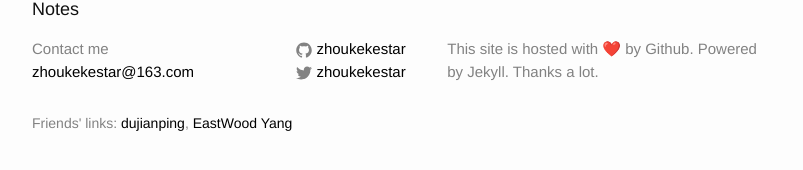
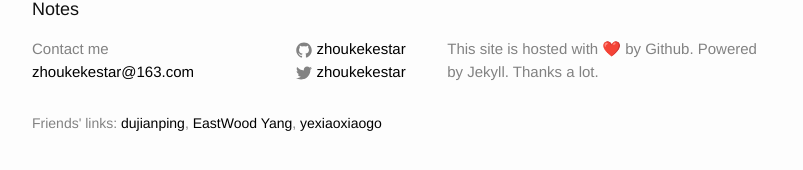
Before and after one commit to zhoukekestar/notes, a Jekyll site: the page built from index.html, in a window 1280 px wide and 900 px high, scrolled down 2503 px. Shown: the part 721-891 px from the top of the window, without its empty margins (238-1041 px from the left). Built offline with Jekyll 4.4.1, drawn with Linux system fonts in a browser that asks for light colours; the list of posts is cut into pages by our own code.

Commit message:
add yexiaoxiaogo link

```diff
--- a/_includes/footer.html
+++ b/_includes/footer.html
@@ -33,7 +33,11 @@
       </div>
     </div>
 
-    <p style='font-size: 14px; color: #828282;'>Friends' links: <a href='https://www.dujianping.com/'>dujianping</a>, <a href="https://github.com/EastWoodYang">EastWood Yang</a></p>
+    <p style='font-size: 14px; color: #828282;'>Friends' links:
+      <a href='https://www.dujianping.com/'>dujianping</a>,
+      <a href="https://github.com/EastWoodYang">EastWood Yang</a>,
+      <a href="https://yexiaoxiaogo.github.io/blog/">yexiaoxiaogo</a>
+    </p>
   </div>
 
   <!-- GA -->
```
